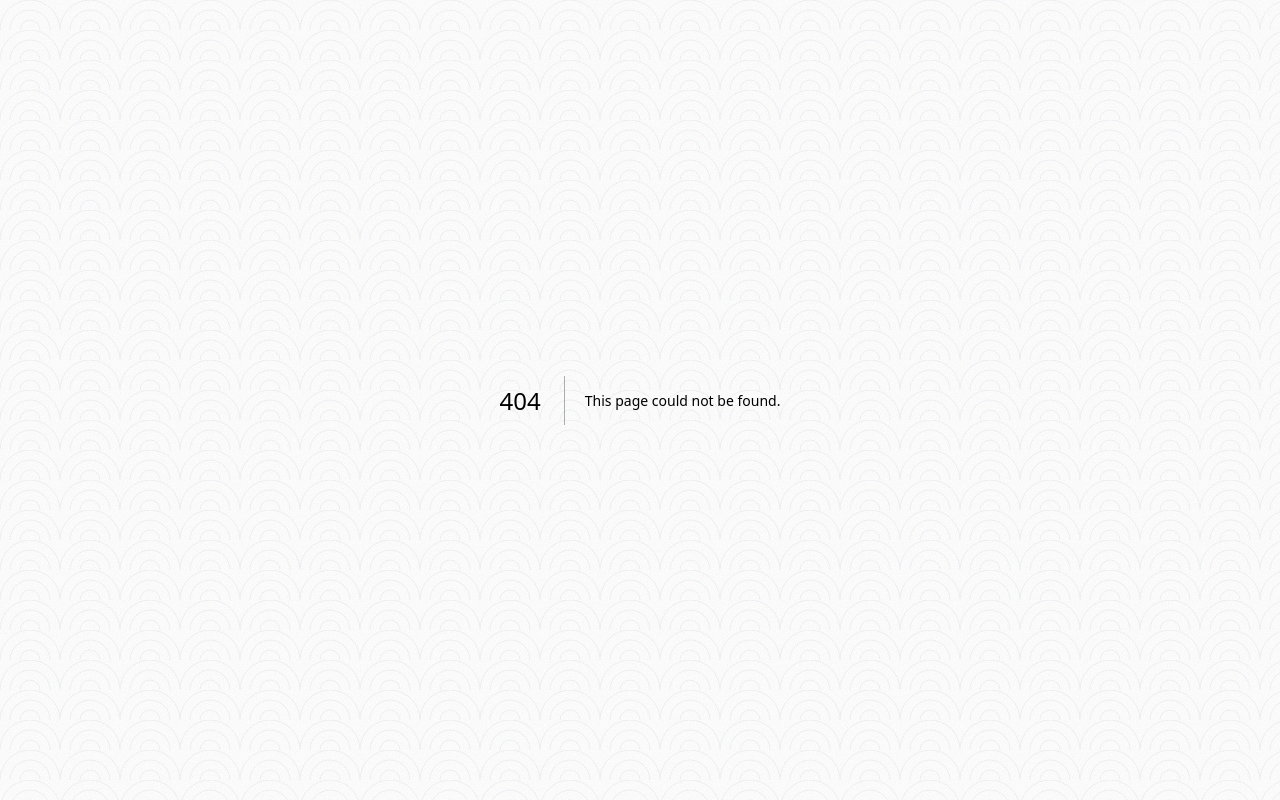
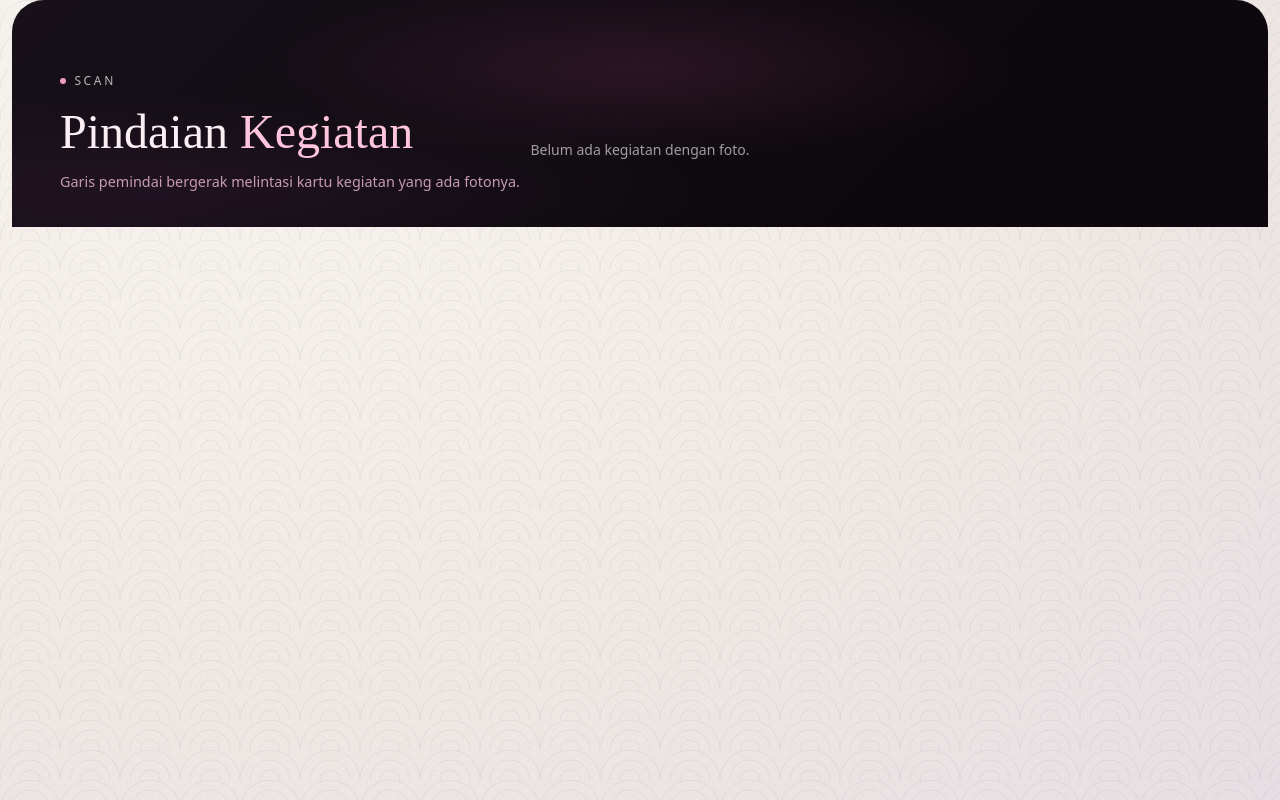
Before and after one commit to mhanifudinfuadi/kegiatan-pelayanan-madu, a Next.js app: page /scan in a window 1280 px wide. Before the commit this address had no page. Built offline with nearby package versions, Linux system fonts and the light colour scheme.

Commit message:
Tambah halaman /scan dan perbarui icon

```diff
--- /dev/null
+++ b/app/scan/page.tsx
@@ -0,0 +1,5 @@
+import { CardScan } from "@/components/landing/card-scan"
+
+export default function ScanPage() {
+  return <CardScan activities={[]} />
+}
```
Also changed, not shown: public/icon.svg, 1 other file (tests, documents, lock files or other folders).
